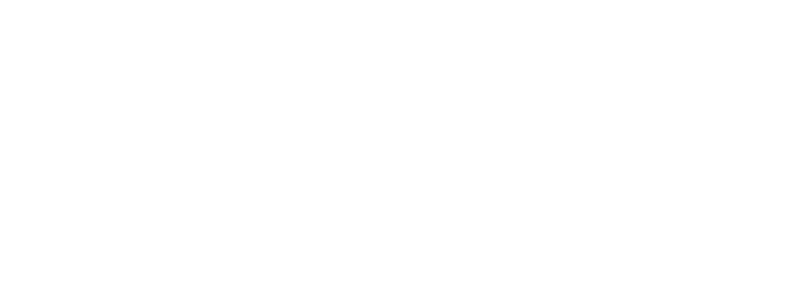
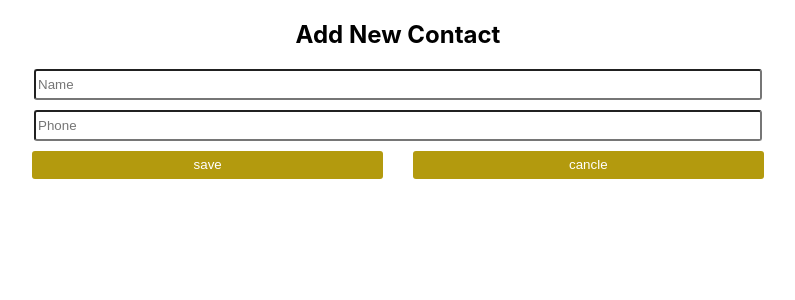
Before and after one commit to Vian-Ahmad/phonebook_react-redux, a React (Create React App) app in the folder phonebook-client/: page /add in a window 1280 px wide. Before the commit this address had no page. Shown: the top 300 px of the page, without its empty margins (242-1037 px from the left). Built offline with nearby package versions, Linux system fonts and the light colour scheme; the HTML template or start-up script is replaced by a standard one.

Commit message:
style for add contact has done

```diff
--- a/phonebook-client/src/App.css
+++ b/phonebook-client/src/App.css
@@ -40,7 +40,56 @@
 
 /* for this project */
 
+.header {
+  display: flex;
+  justify-content: space-between;
+  align-items: center;
+  margin-left: 38px;
+  margin-right: 38px;
+  margin-top: 15px;
 
+}
+
+.btnSort {
+  height: 35px;
+  width: 35px;
+  border-radius: 5px;
+  background-color: rgb(179, 154, 14);
+  border-style: none;
+}
+
+.btnAdd {
+  height: 35px;
+  width: 35px;
+  border-radius: 5px;
+  background-color: rgb(179, 154, 14);
+  border-style: none;
+}
+
+.searchBar {
+  width: 93%;
+  height: 32px;
+  display: flex;
+  border: solid 1px black;
+  border-radius: 3px;
+}
+
+.search {
+  margin-left: 5px;
+  height: 28px;
+  width: 100%;
+  background-color: transparent;
+  border-style: none;
+}
+
+.search:focus {
+  outline: none;
+}
+
+.logoIcon {
+  background-color: transparent;
+  border-style: none;
+}
 
 .list {
   background-color: blue;
@@ -70,6 +119,10 @@
   /* margin-bottom: 20px; */
 }
 
+button:hover {
+  cursor: pointer;
+}
+
 .btn-box {
   background-color: greenyellow;
   /* margin-top: 28px; */
@@ -79,13 +132,13 @@
 .btnEdit {
   background-color: transparent;
   border-style: none;
-  cursor: pointer;
+
 }
 
 .btnDelete {
   background-color: transparent;
   border-style: none;
-  cursor: pointer;
+
 }
 
 .boxlist {
@@ -101,3 +154,58 @@
   margin-right: 40px;
   gap: 20px;
 }
+
+/* for add form */
+
+.containerAdd{
+  display: grid;
+  align-items: center;
+  justify-content: center;
+  text-align: center;
+}
+
+.form{
+  display: flex;
+  align-items: center;
+  justify-content: center;
+  flex-direction: column;
+  width: 150vh;
+}
+
+.inputName {
+  width: 60%;
+  margin-bottom: 10px;
+  height: 25px;
+  border-radius: 3px;
+}
+
+.inputPhone {
+  width: 60%;
+  height: 25px;
+  margin-bottom: 10px;
+  border-radius: 3px;
+}
+
+.btnboxAdd {
+  width: 61%;
+  display: flex;
+  justify-content: space-between;
+}
+
+.btnsaveAdd{
+  height: 28px;
+  width: 48%;
+  border-radius: 3px;
+  background-color: rgb(179, 154, 14);
+  color: white;
+  border-style: none;
+}
+
+.btncancleAdd {
+  height: 28px;
+  width: 48%;
+  border-radius: 3px;
+  background-color: rgb(179, 154, 14);
+  color: white;
+  border-style: none;
+}
--- a/phonebook-client/src/App.js
+++ b/phonebook-client/src/App.js
@@ -1,12 +1,14 @@
 import './App.css';
 import { BrowserRouter, Routes, Route } from 'react-router-dom'
 import Phonebox from './components/Phonebox';
+import AddForm from './components/AddForm';
 
 function App() {
   return (
     <BrowserRouter>
       <Routes>
         <Route path='/' element={<Phonebox />} />
+        <Route path='add' element={<AddForm />} />
       </Routes>
     </BrowserRouter>
   );
--- a/phonebook-client/src/components/AddForm.js
+++ b/phonebook-client/src/components/AddForm.js
@@ -0,0 +1,31 @@
+// import React, { useState } from 'react';
+// import { useDispatch } from 'react-redux';
+// import { useNavigate } from 'react-router-dom';
+
+const AddForm = () => {
+    //     const [add, setAdd] = useState({name:'', phone:''})
+    //  let navigate = useNavigate()
+    //  const dispatch = useDispatch
+
+    //   const handleSubmit = (e) => {
+    //     e.preventDefault();
+    //     dispatch(addPhonebooks(add))
+    //     navigate('/')
+    //   };
+
+    return (
+        <div className='containerAdd'>
+            <h2>Add New Contact</h2>
+            <form className="form">
+                <input className="inputName" type="text" placeholder="Name"/>
+                <input className="inputPhone" type="text" placeholder="Phone"/>
+                <div className="btnboxAdd">
+                    <button className="btnsaveAdd" type="submit">save</button>
+                    <button className="btncancleAdd" type="submit">cancle</button>
+                </div>
+            </form>
+        </div>
+    );
+}
+
+export default AddForm;
--- a/phonebook-client/src/components/HeaderBar.js
+++ b/phonebook-client/src/components/HeaderBar.js
@@ -1,12 +1,20 @@
+import { faArrowDownAZ, faSearch, faUserPlus } from "@fortawesome/free-solid-svg-icons"
+import { FontAwesomeIcon } from "@fortawesome/react-fontawesome"
 
-
-export default function HeaderBar () {
-    return (
-      <div>
-        <button>
-
-        </button>
+export default function HeaderBar() {
+  return (
+    <div className="header">
+      <button className="btnSort">
+        <FontAwesomeIcon icon={faArrowDownAZ} />
+      </button>
+      <div className="searchBar">
+        <button className="logoIcon"><FontAwesomeIcon icon={faSearch} /></button>
+      <input className="search"></input>
       </div>
-    )
+      <button className="btnAdd">
+        <FontAwesomeIcon icon={faUserPlus} />
+      </button>
+    </div>
+  )
 
 }
--- a/phonebook-client/src/components/Phonebox.js
+++ b/phonebook-client/src/components/Phonebox.js
@@ -1,10 +1,12 @@
+import HeaderBar from "./HeaderBar";
 import PhoneList from "./PhoneList";
 
 
 export default function Phonebox() {
     return (
         <>
-        <PhoneList />
+            <HeaderBar />
+            <PhoneList />
         </>
     )
 }
```
Also changed, not shown: 1 other file (tests, documents, lock files or other folders).
